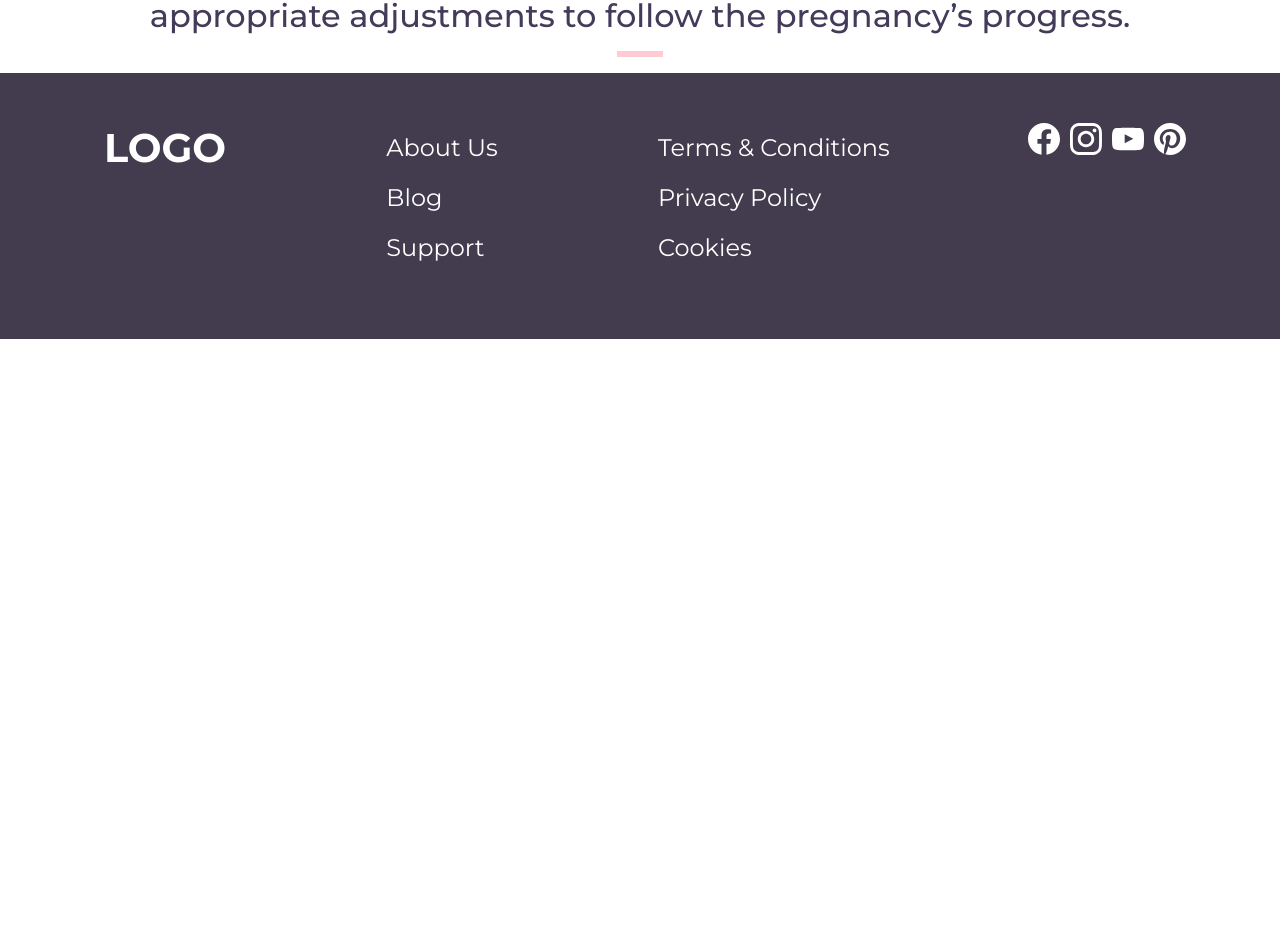
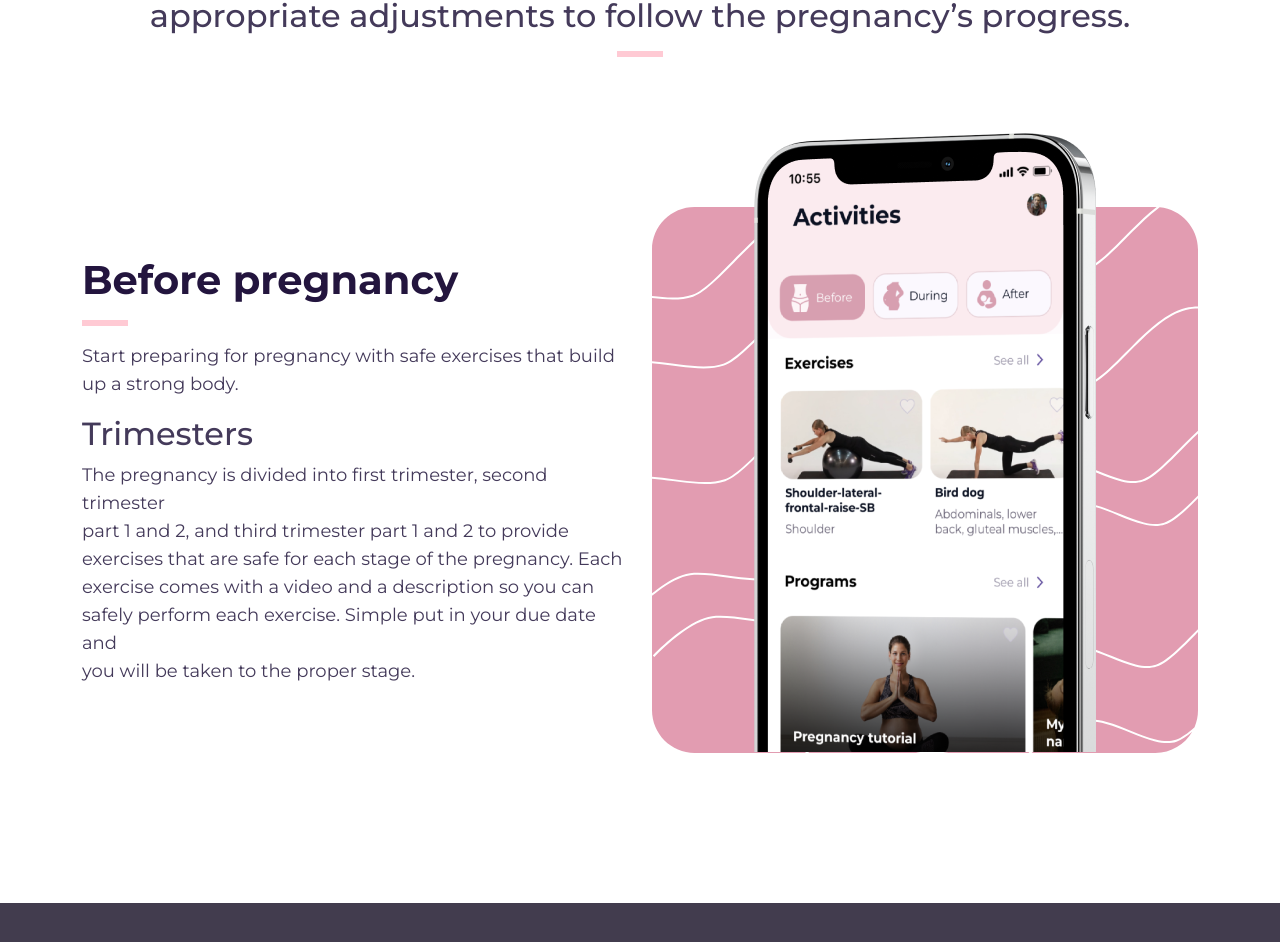
Before and after one commit to Yaroslavvvvvvvv/stfalcon_test, a Vue app: page / in a window 1280 px wide. Shown: the part 1760-2702 px from the top of the page. Before the commit the page ends 2099 px from the top, so only its background shows below. Built offline with nearby package versions, Linux system fonts and the light colour scheme.

Commit message:
do third section

```diff
--- a/src/assets/styles/first_section.scss
+++ b/src/assets/styles/first_section.scss
@@ -248,7 +248,7 @@
     .iphone{
       max-width: 50%;
       margin-left: 140px;
-      margin-top: -350px;
+      margin-top: -300px;
     }
   }
 }
--- a/src/assets/styles/third_section.scss
+++ b/src/assets/styles/third_section.scss
@@ -3,6 +3,10 @@
 .third_section {
   background: $background;
   margin-top: 150px;
+  margin-bottom: 150px;
+
+  .first_third {
+    margin-bottom: 150px;
 
     h2 {
       color: $dark_text;
@@ -12,7 +16,8 @@
       font-weight: 700;
       line-height: normal;
     }
-  .header_text{
+
+    .header_text {
       color: $next_text;
       font-family: $font;
       font-size: 2rem;
@@ -20,14 +25,16 @@
       font-weight: 500;
       line-height: normal;
     }
+
     .colored_line {
       margin-left: auto;
       margin-right: auto;
       width: 46px;
       border: 3px solid $colored_line;
     }
+
     @media (max-width: 1199.98px) {
-    .header_text{
+      .header_text {
         br {
           display: none;
         }
@@ -39,7 +46,7 @@
       }
     }
     @media (max-width: 767.98px) {
-    .header_text{
+      .header_text {
         font-size: 1.5rem;
       }
     }
@@ -47,14 +54,118 @@
       h2 {
         font-size: 2rem;
       }
-    .header_text{
+      .header_text {
         font-size: 1rem;
+      }
+    }
+  }
+
+  h3 {
+    color: $dark_text;
+    font-family: $font;
+    font-size: 2.5rem;
+    font-style: normal;
+    font-weight: 700;
+    line-height: normal;
+  }
+
+  .next_line {
+    width: 46px;
+    border: 3px solid $colored_line;
+  }
+
+  .text_regular {
+    color: $next_text;
+    font-family: $font;
+    font-size: 1.125rem;
+    font-style: normal;
+    font-weight: 400;
+    line-height: 28px;
+  }
+
+  h5 {
+    color: $next_text;
+    font-family: $font;
+    font-size: 2rem;
+    font-style: normal;
+    font-weight: 500;
+    line-height: normal;
+  }
+
+  .right_iphone {
+    max-width: 100%;
+    margin-top: -648px;
+    margin-left: 102px;
+  }
+
+  @media (max-width: 1199.98px) {
+    .right_iphone {
+      max-width: 75%;
+      margin-left: 77px;
+      margin-top: -595px;
+    }
+    .text_regular {
+      br {
+        display: none;
+      }
+    }
+  }
+  @media (max-width: 991.98px) {
+    .right_iphone {
+      margin-left: 42px;
+      margin-top: -485px;
+    }
+    h3 {
+      font-size: 2.4rem;
+    }
+    .text_regular {
+      font-size: 1rem;
+    }
+  }
+  @media (max-width: 767.98px) {
+    h3 {
+      font-size: 2.5rem;
+    }
+    .text_regular {
+      font-size: 1.125rem;
+
+      br {
+        display: inline-block;
+      }
+    }
+    .first_third {
+      margin-bottom: 40px;
+    }
+    .right_iphone {
+      min-width: 50%;
+      height: auto;
+      margin-top: -630px;
+      margin-left: 100px;
+    }
+    .right_block {
+      margin-top: 150px;
+    }
+  }
+  @media (max-width: 575.98px) {
+    .right_iphone {
+      max-width: 50%;
+      margin-left: 88px;
+      margin-top: -400px;
+    }
+    .right_block {
+      margin-top: 50px;
+    }
+    .text_regular {
+      br {
+        display: none;
+      }
     }
   }
 
 }
+
 @media (max-width: 767.98px) {
-  .third_section{
+  .third_section {
     margin-top: 50px;
   }
 }
--- a/src/components/ThirdSection.vue
+++ b/src/components/ThirdSection.vue
@@ -1,12 +1,36 @@
 <template>
   <section class="third_section">
     <div class="container">
-      <div class="text-center">
+      <div class="text-center first_third">
         <h2>Before, during and after pregnancy</h2>
         <p class="header_text">The app is divided into three different stages to help you choose<br>
           appropriate exercises. Each exercise is carefully selected to ensure safe and<br>
           appropriate adjustments to follow the pregnancy’s progress.</p>
         <hr class="colored_line">
+      </div>
+      <div class="row">
+        <div class="col-lg-6 col-md-6 col-sm-12 mt-5">
+          <h3>Before pregnancy</h3>
+          <hr class="next_line">
+          <p class="text_regular">
+            Start preparing for pregnancy with safe exercises that build<br>
+            up a strong body.</p>
+          <h5>Trimesters</h5>
+          <p class="text_regular">The pregnancy is divided into first trimester, second trimester<br>
+            part 1 and 2, and third trimester part 1 and 2 to provide<br>
+            exercises that are safe for each stage of the pregnancy. Each<br>
+            exercise comes with a video and a description so you can<br>
+            safely perform each exercise. Simple put in your due date and<br>
+            you will be taken to the proper stage.</p>
+        </div>
+        <div class="col-lg-6 col-md-6 col-sm-12 right_block">
+          <div class="position-relative">
+            <img src="../assets/img/third_section/right.svg" alt="block" class="mw-100">
+            <div class="position-absolute">
+              <img src="../assets/img/third_section/right_iphone.png" alt="iphone" class="right_iphone">
+            </div>
+          </div>
+        </div>
       </div>
     </div>
   </section>
```
Also changed, not shown: src/assets/img/third_section/right.svg (added), src/assets/img/third_section/right_iphone.png (added). Lines whose indentation alone changed are shown as unchanged.
